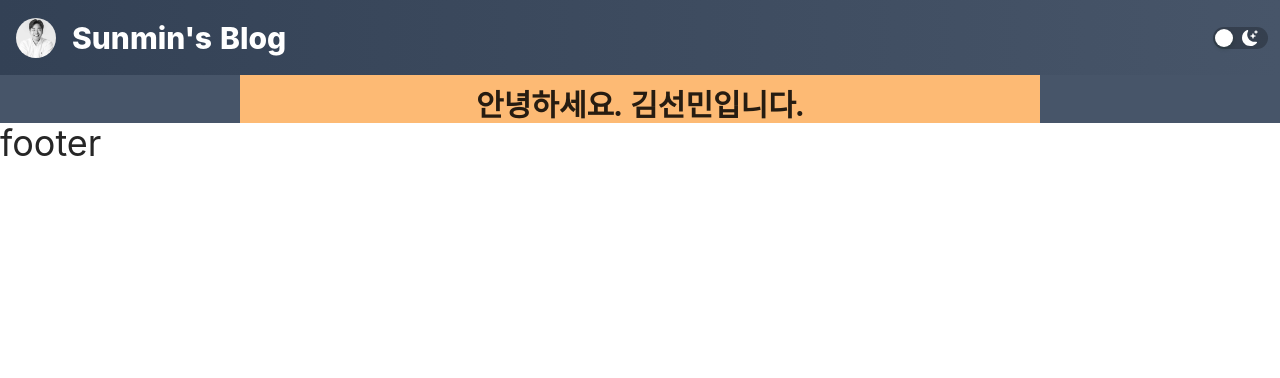
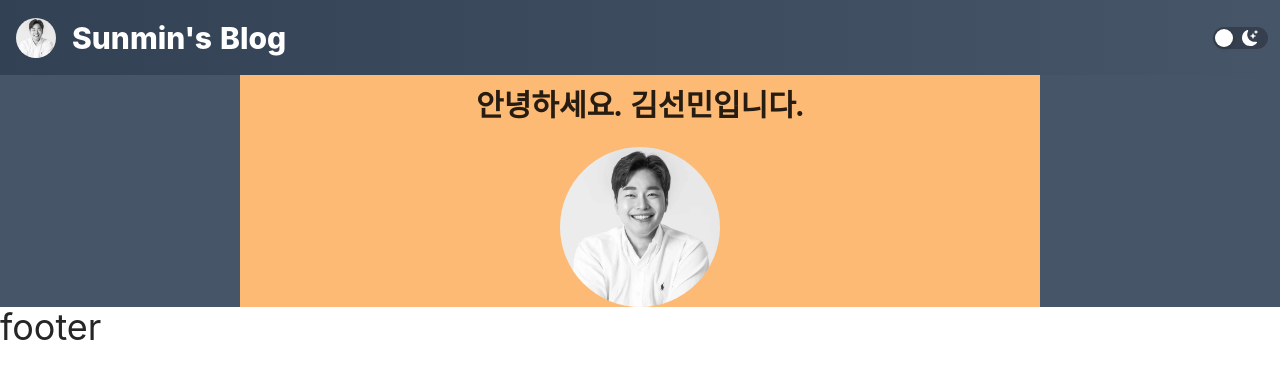
Before and after one commit to sunminkim923/blog, a Next.js app in the folder blog-v3/: page / in a window 1280 px wide. Shown: the top 378 px of the page. Built offline with nearby package versions, Linux system fonts and the light colour scheme; a web font is replaced by a local one.

Commit message:
메인페이지 프로필 사진 삽입

```diff
--- a/blog-v3/pages/index.tsx
+++ b/blog-v3/pages/index.tsx
@@ -16,6 +16,12 @@ export default function Home() {
           <div className="text-center text-3xl mt-3 font-bold">
             안녕하세요. 김선민입니다.
           </div>
+          <div className="flex justify-center">
+            <img
+              src="/images/profile.jpg"
+              className="w-40 mt-6  rounded-full"
+            />
+          </div>
         </div>
       </div>
     </>
--- a/blog-v3/styles/globals.css
+++ b/blog-v3/styles/globals.css
@@ -19,6 +19,13 @@ a {
   box-sizing: border-box;
 }
 
+@font-face {
+  font-family: 'Rubik';
+  src: url('../public/font/Jua-Regular.ttf');
+  font-weight: normal;
+  font-style: normal;
+}
+
 /* @media (prefers-color-scheme: dark) {
   html {
     color-scheme: dark;
```
